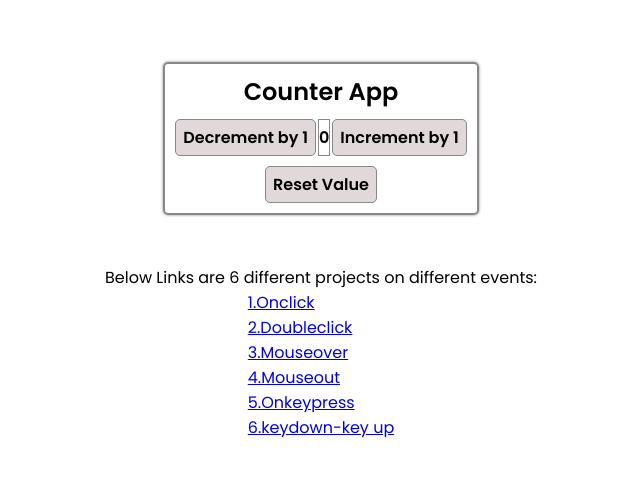
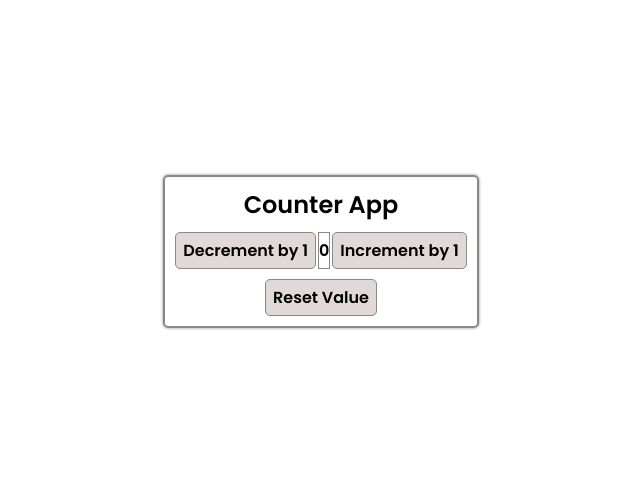
Before and after one commit to Rudraprasad-Mohapatra/Personal-DOM-Projects, a plain HTML site: page DOM_APP_COUNTER/index.html in a window 1280 px wide. Shown: the part 149-626 px from the top of the page, without its empty margins (319-959 px from the left). Drawn offline with Linux system fonts and the light colour scheme.

Commit message:
Minor changes in DOM_APP_COUNTER's HTML and CSS file.

```diff
--- a/DOM_APP_COUNTER/index.html
+++ b/DOM_APP_COUNTER/index.html
@@ -18,16 +18,6 @@
         </div>
         <div class="resetBtn btnCol text">Reset Value</div>
     </div>
-
-    <p style="margin-top:50px;">Below Links are 6 different projects on different events:</p>
-<div class="links">
-<a href="#">1.Onclick</a>
-<a href="#">2.Doubleclick</a>
-<a href="#">3.Mouseover</a>
-<a href="#">4.Mouseout</a>
-<a href="#">5.Onkeypress</a>
-<a href="#">6.keydown-key up</a>
-</div>
 </body>
 <script src="./script.js"></script>
 </html>
--- a/DOM_APP_COUNTER/style.css
+++ b/DOM_APP_COUNTER/style.css
@@ -59,8 +59,3 @@ body{
     align-items: center;
     justify-content: center;
 }
-
-.links{
-    display:flex;
-    flex-direction:column;
-}
```
